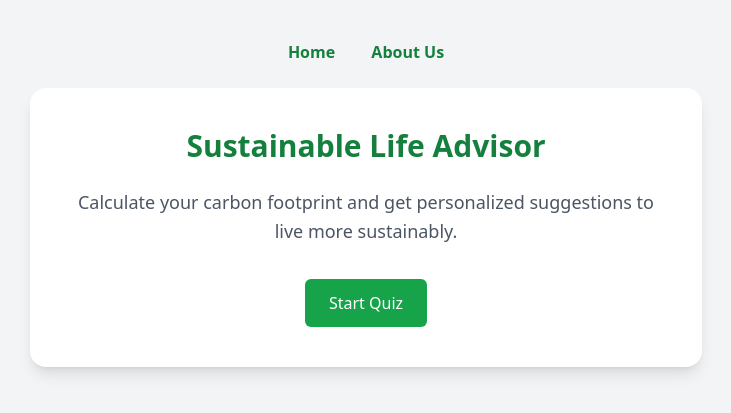
After one commit to klaudiaplevneshii/sustainablelifeadvisor, a Django app: template landing/templates/homepage.html in a window 1280 px wide. The commit adds this page. Shown: the top 413 px of the page, without its empty margins (274-1005 px from the left). Run offline with Django 3.2, Linux system fonts and the light colour scheme; the template is opened without the code that fills it, so the values that code supplies are empty; some libraries are stand-ins or nearby versions.

Commit message:
Adding homepage

```diff
--- a/landing/templates/base.html
+++ b/landing/templates/base.html
@@ -9,7 +9,7 @@
 <body class="bg-gray-100 min-h-screen flex flex-col items-center justify-start py-10">
 
     <nav class="mb-6">
-        <a href="{% url 'calculate' %}" class="text-green-700 font-semibold hover:underline mx-4">Home</a>
+        <a href="{% url 'homepage' %}" class="text-green-700 font-semibold hover:underline mx-4">Home</a>
         <a href="{% url 'about' %}" class="text-green-700 font-semibold hover:underline mx-4">About Us</a>
     </nav>
 
--- /dev/null
+++ b/landing/templates/homepage.html
@@ -0,0 +1,19 @@
+{% extends 'base.html' %}
+
+{% block title %}Home - Sustainable Life Advisor{% endblock %}
+
+{% block content %}
+<div class="w-full max-w-2xl bg-white p-10 rounded-2xl shadow-lg text-center">
+    <h1 class="text-3xl font-bold text-green-700 mb-6">Sustainable Life Advisor</h1>
+
+    <p class="text-lg text-gray-600 mb-8 leading-relaxed">
+        Calculate your carbon footprint and get personalized suggestions to live more sustainably.
+    </p>
+
+    <a href="{% url 'calculate' %}">
+        <button class="bg-green-600 text-white px-6 py-3 rounded-md text-base font-medium hover:bg-green-700 transition">
+            Start Quiz
+        </button>
+    </a>
+</div>
+{% endblock %}
--- a/landing/urls.py
+++ b/landing/urls.py
@@ -20,6 +20,7 @@ from . import views
 
 urlpatterns = [
     path('admin/', admin.site.urls),
-    path('', views.calculate, name='calculate'),
+    path('', views.homepage, name='homepage'),
+    path('calculate/', views.calculate, name='calculate'),
     path('about/', views.about_view, name='about'),
 ]
--- a/landing/views.py
+++ b/landing/views.py
@@ -57,3 +57,6 @@ from django.shortcuts import render
 
 def about_view(request):
     return render(request, 'about.html')
+
+def homepage(request):
+    return render(request, 'homepage.html')
```
